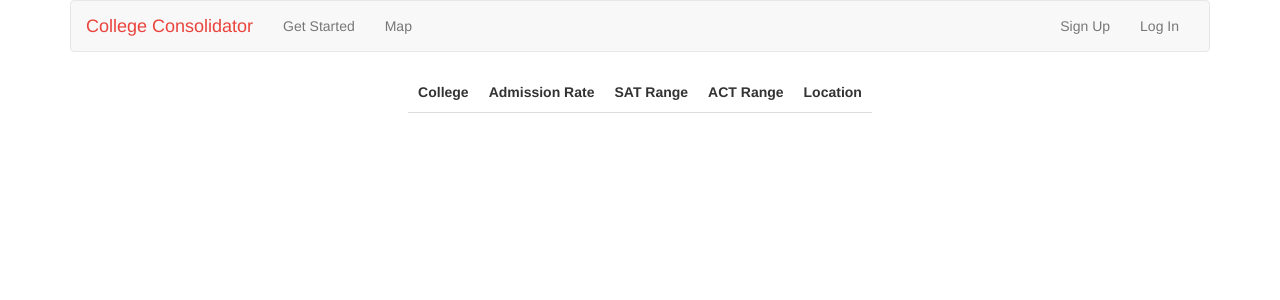
After one commit to emmaling27/college-consolidator, a Flask app: template templates/mycolleges.html in a window 1280 px wide. The commit adds this page. Shown: the top 300 px of the page. Run offline with Flask 2, Linux system fonts and the light colour scheme; the template is opened without the code that fills it, so the values that code supplies are empty; some libraries are stand-ins or nearby versions.

Commit message:
added mycolleges page

```diff
--- a/application.py
+++ b/application.py
@@ -204,3 +204,8 @@ def logout():
 
     # redirect user to login form
     return redirect(url_for("login"))
+
+@app.route("/mycolleges")
+def mycolleges():
+    """Display table of saved colleges."""
+    return render_template("mycolleges.html")
--- a/static/styles.css
+++ b/static/styles.css
@@ -49,6 +49,11 @@ main td
 th, td {
     padding: 10px;
     border-bottom: 1px solid #ddd;
+}
+
+table {
+    margin-left: auto;
+    margin-right: auto;
 }
 h3 {
     text-align: center;
--- a/templates/layout.html
+++ b/templates/layout.html
@@ -57,6 +57,7 @@
                             </ul>
                         {% if session.user_id %}
                             <ul class="nav navbar-nav navbar-right">
+                                <li><a href="{{ url_for('mycolleges') }}">My Colleges</a></li>
                                 <li><a href="{{ url_for('logout') }}">Log Out</a></li>
                             </ul>
                         {% else %}
--- /dev/null
+++ b/templates/mycolleges.html
@@ -0,0 +1,26 @@
+{% extends "layout.html" %}
+
+{% block title %}
+    My Colleges
+{% endblock %}
+
+{% block main %}
+    <table>
+        <tr>
+            <th>College</th>
+            <th>Admission Rate</th>
+            <th>SAT Range</th>
+            <th>ACT Range</th>
+            <th>Location</th>
+        </tr>
+        {% for college in colleges -%}
+        <tr>
+            <th>{{ college.name }}</th>
+            <th>{{ college.adrate }}</th>
+            <th>{{ college.ACT }}</th>
+            <th>{{ college.SAT }}</th>
+            <th>{{ college.location }}</th>
+        </tr>
+        {%- endfor %}
+    </table>
+{% endblock %}
```
